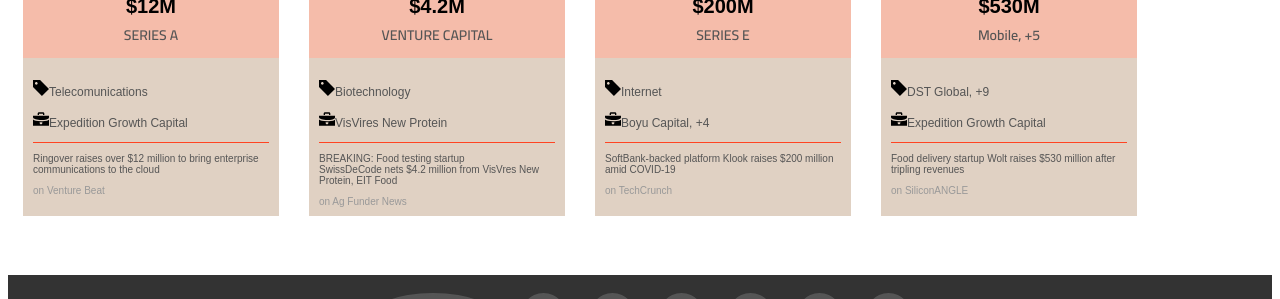
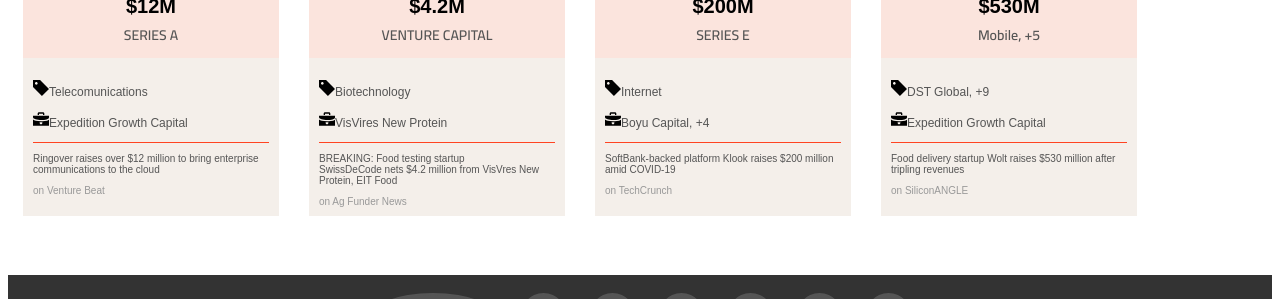
Before and after one commit to JuliCarracedo/TNWReplica, a website: page index.html in a window 1280 px wide. Shown: the part 666-965 px from the top of the page. Drawn offline with Linux system fonts and the light colour scheme; a web font is replaced by a local one.

Commit message:
Fix color in funding cards

```diff
--- a/style.css
+++ b/style.css
@@ -291,7 +291,7 @@
     padding: 10px;
     display: flex;
     flex-direction: column;
-    background-color: rgb(224, 209, 195);
+    background-color: rgba(224, 209, 195, 0.349);
     font-size: 12px;
 }
 
@@ -320,7 +320,7 @@
     flex-direction: column;
     align-items: center;
     justify-content:space-around;
-    background-color: rgb(245, 188, 170);
+    background-color: rgba(245, 188, 170, 0.404);
 }
 
 .funding-card {
```
